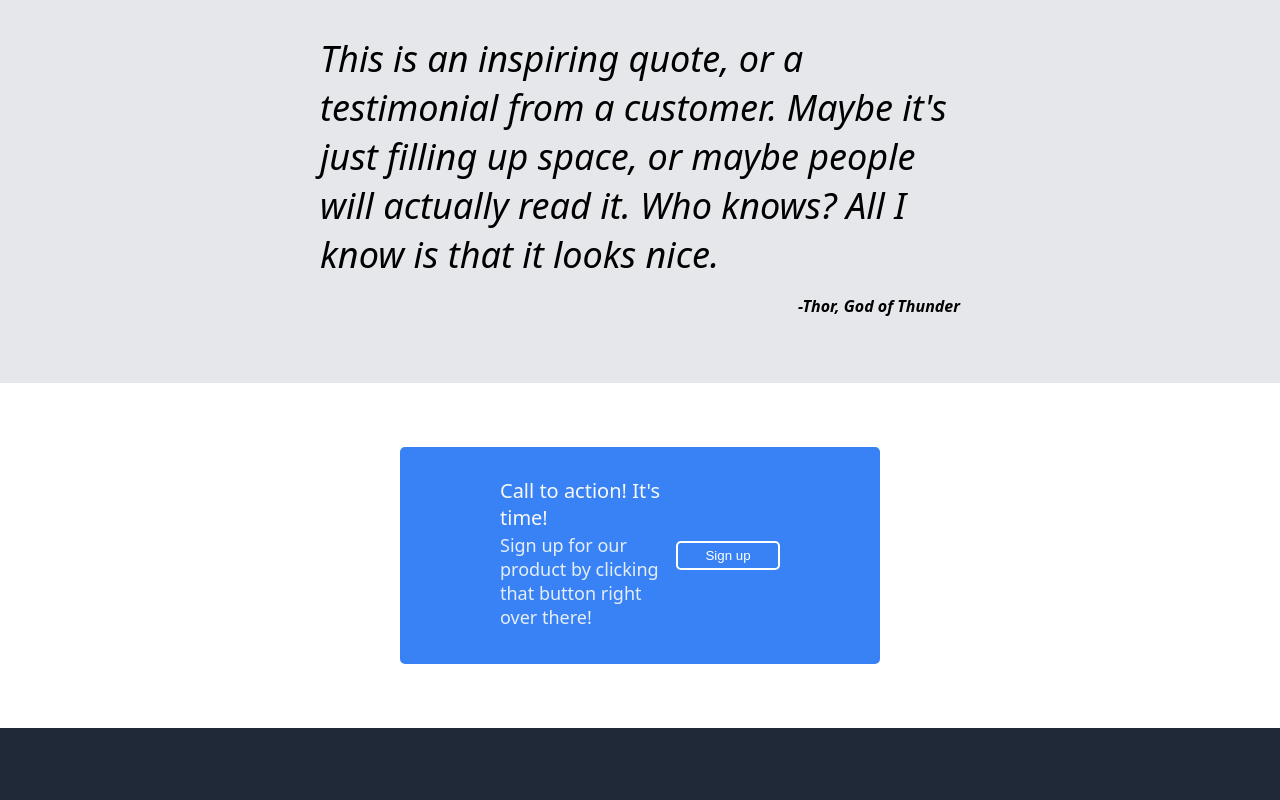
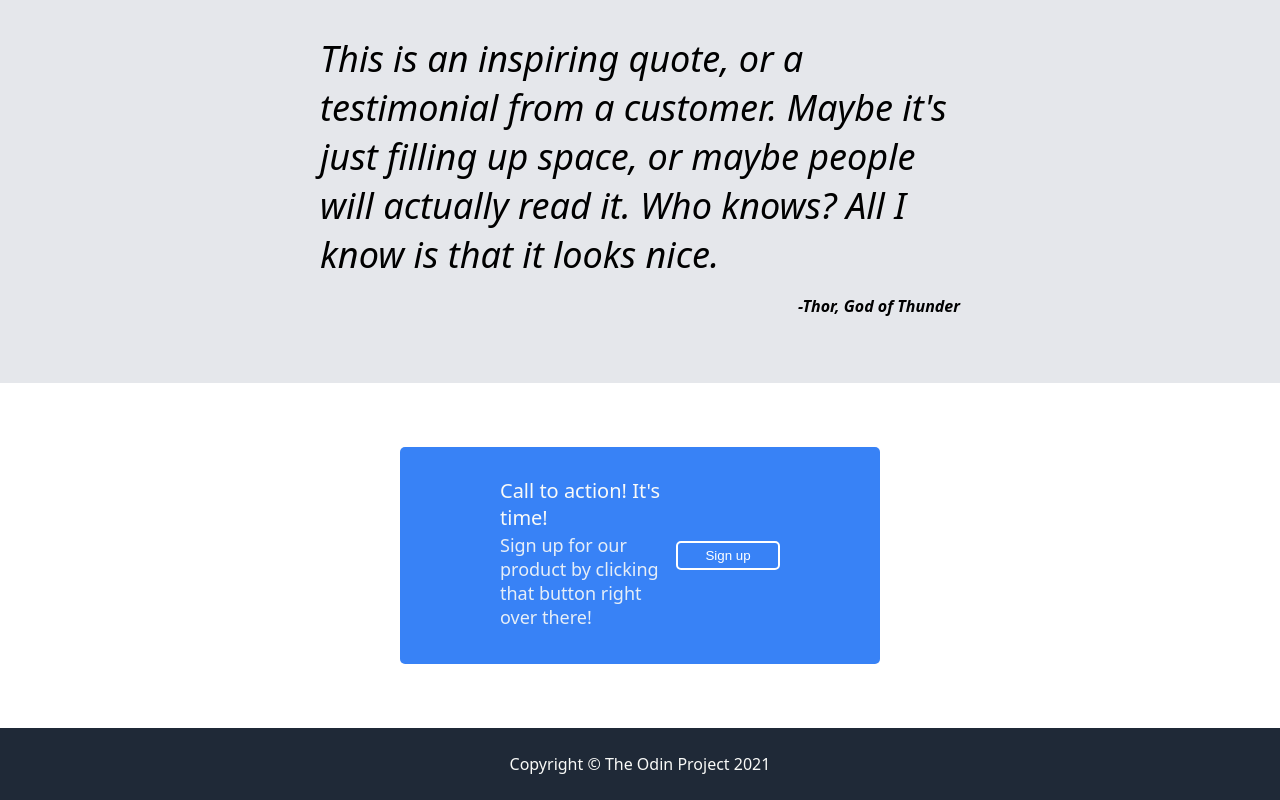
Before and after one commit to macnult/top-landing-page, a plain HTML site: page new.html in a window 1280 px wide. Shown: the part 799-1599 px from the top of the page. Before the commit the page ends 1527 px from the top, so only its background shows below. Drawn offline with Linux system fonts and the light colour scheme.

Commit message:
Create footer

```diff
--- a/new.html
+++ b/new.html
@@ -74,6 +74,9 @@
               </div>
         </div>
       </section>
+      <footer>
+        Copyright © The Odin Project 2021
+      </footer>
 
 
 </body>
--- a/newstyle.css
+++ b/newstyle.css
@@ -193,3 +193,12 @@ button {
     flex-direction: row;
     justify-content: flex-end;
 }
+
+/* Footer */
+footer {
+    color: #f9faf8;
+    padding: 25px 0;
+    display: flex;
+    justify-content: center;
+    align-items: center;
+}
```
